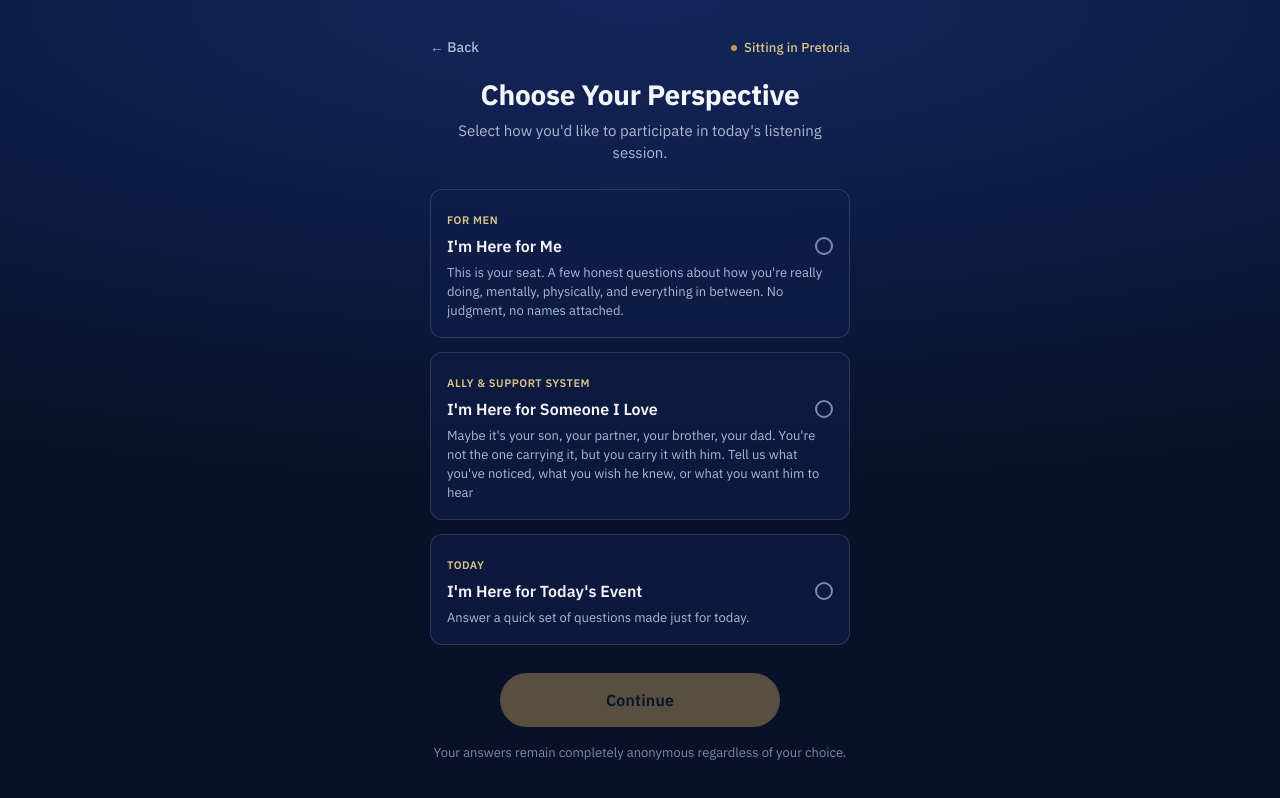
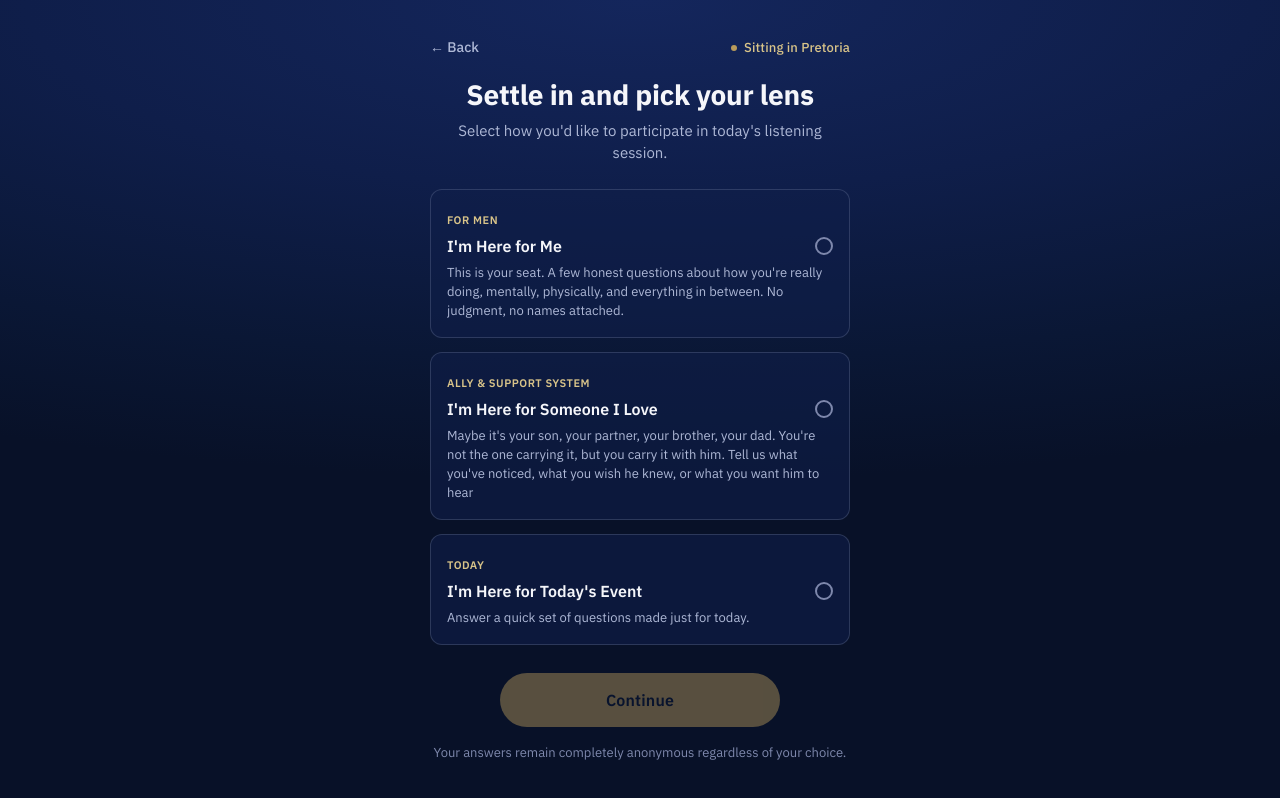
Before and after one commit to Code-Newbies-United/The-Chair-Listens, a Next.js app in the folder the-chair-listens/app/: page /select-script in a window 1280 px wide. Built offline with nearby package versions, Linux system fonts and the light colour scheme.

Commit message:
feat: added qr code for testing

```diff
--- a/the-chair-listens/app/pages/select-script.jsx
+++ b/the-chair-listens/app/pages/select-script.jsx
@@ -93,7 +93,7 @@ export default function SelectScript({ locationName = "Pretoria" }) {
         </div>
 
         <div style={styles.textBlock}>
-          <h1 style={styles.headline}>Choose Your Perspective</h1>
+          <h1 style={styles.headline}>Settle in and pick your lens</h1>
           <p style={styles.body}>
             Select how you'd like to participate in today's listening session.
           </p>
```
Also changed, not shown: the-chair-listens/app/chair-qr.png (added).
